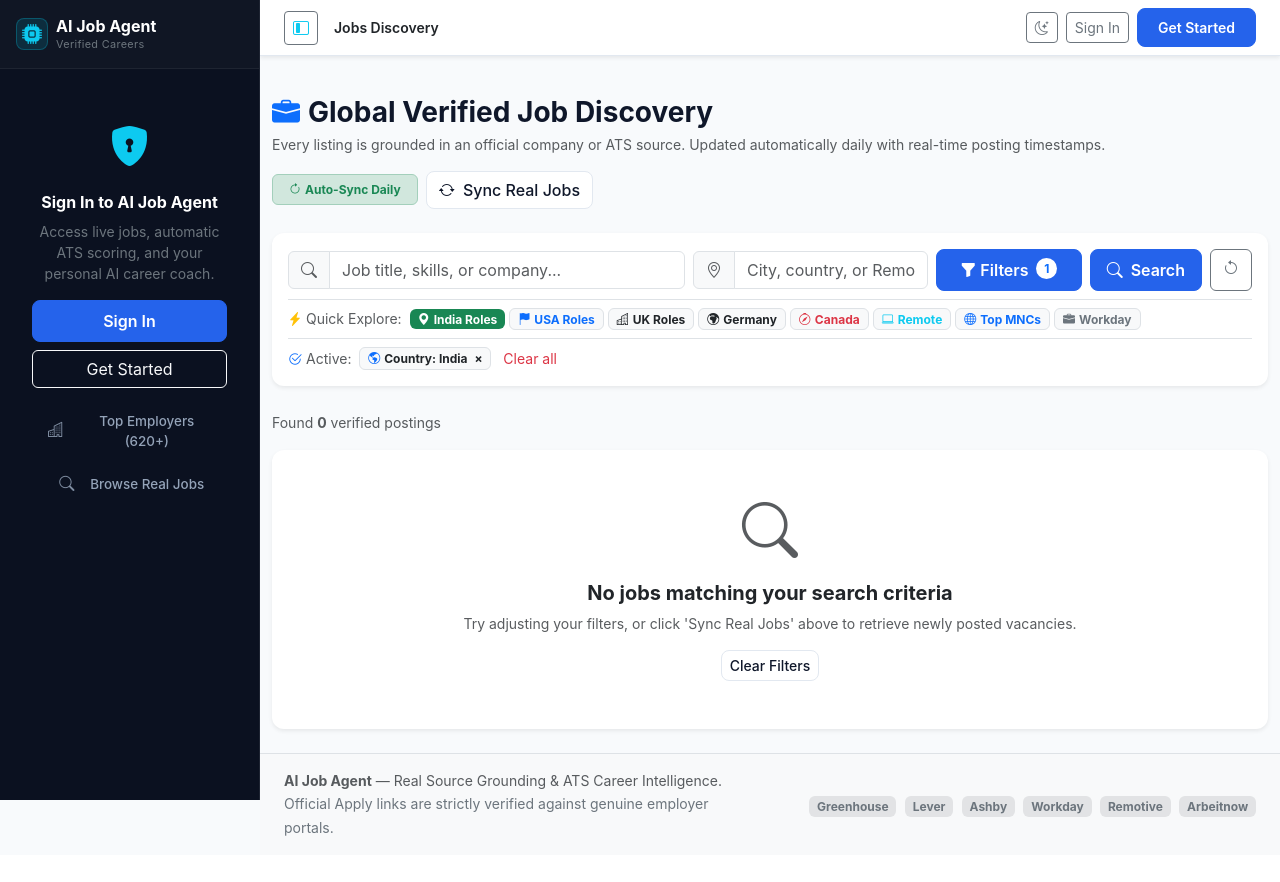
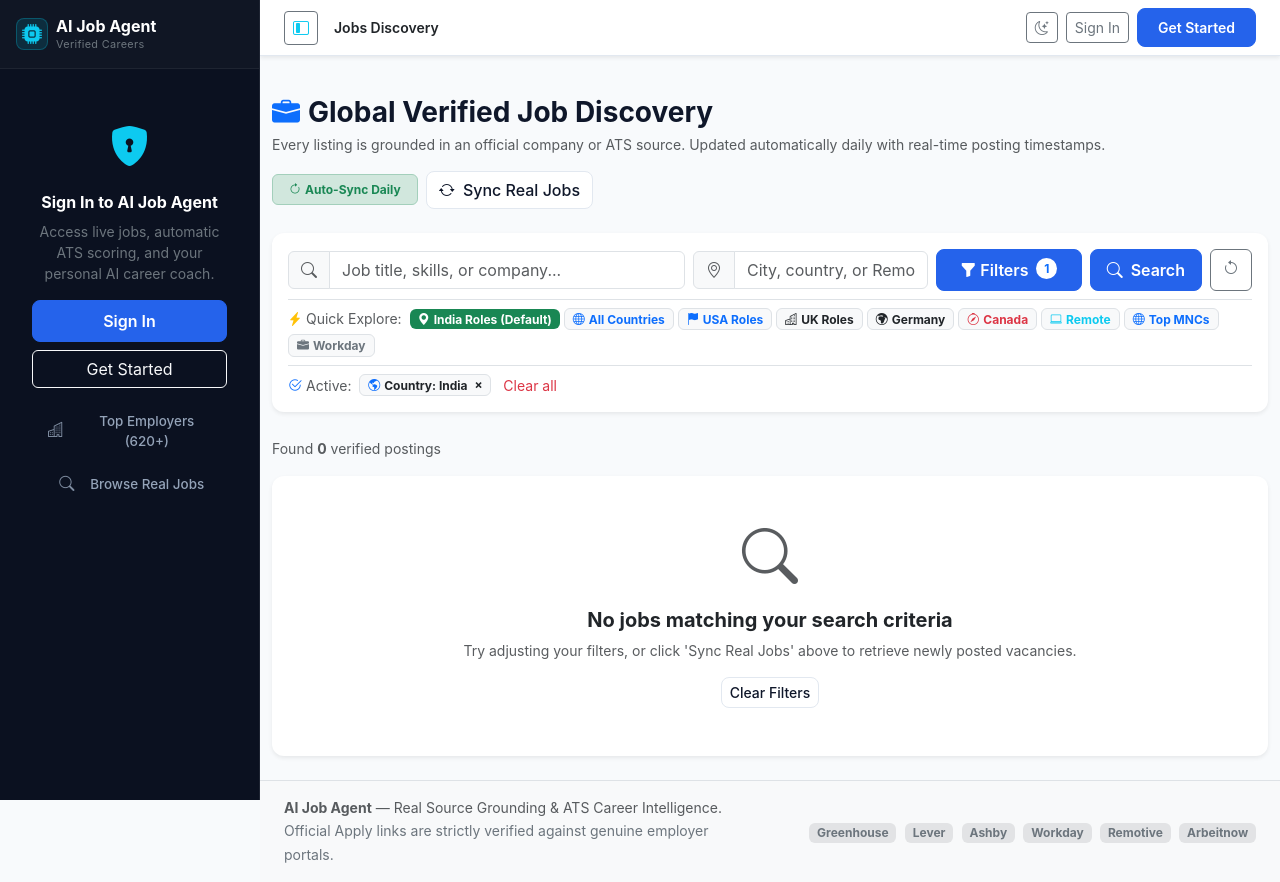
Before and after one commit to Vishnu-Sai-bit/MockAI-Career-Agent, a Flask app: page /jobs?country=India in a window 1280 px wide. Before the commit the page ends 836 px from the top, so only its background shows below. Run offline with Flask 3, Linux system fonts and the light colour scheme; data comes from the database, SQL or seed files in the repository; data that the repository does not hold is empty.

Commit message:
feat(filter): set India as the default country filter across discovery, routes, and UI controls

```diff
--- a/routes/job_routes.py
+++ b/routes/job_routes.py
@@ -17,7 +17,20 @@ jobs_bp = Blueprint("jobs", __name__)
 def list_jobs():
     keyword = request.args.get("q", "").strip()
     location = request.args.get("location", "").strip()
-    country = request.args.get("country", "all").strip()
+    country_arg = request.args.get("country")
+    if country_arg is not None:
+        country = country_arg.strip()
+        if not country:
+            country = "all"
+    else:
+        # Default to India; if authenticated candidate has explicitly set a foreign location in their profile, respect it
+        cand_loc = ""
+        if current_user.is_authenticated and current_user.candidate_profile:
+            cand_loc = (current_user.candidate_profile.location or "").lower()
+        if cand_loc and not any(k in cand_loc for k in ["india", "bengaluru", "bangalore", "hyderabad", "pune", "mumbai", "delhi", "noida", "chennai", "gurgaon", "kolkata"]):
+            country = "all"
+        else:
+            country = "India"
     work_mode = request.args.get("work_mode", "all")
     platform = request.args.get("platform", "all")
     exp_level = request.args.get("experience_level", "all")
--- a/templates/jobs.html
+++ b/templates/jobs.html
@@ -63,8 +63,11 @@
             <!-- Quick Explore Presets -->
             <div class="d-flex flex-wrap align-items-center gap-1 mt-2 pt-2 border-top">
                 <small class="text-muted me-1 fs-8"><i class="bi bi-lightning-charge-fill text-warning me-1"></i>Quick Explore:</small>
-                <a href="{{ url_for('jobs.list_jobs', country='India') }}" class="badge {% if country == 'India' %}bg-success text-white{% else %}bg-light text-success border{% endif %} text-decoration-none py-1 px-2">
-                    <i class="bi bi-geo-alt-fill me-1"></i>India Roles
+                <a href="{{ url_for('jobs.list_jobs', country='India') }}" class="badge {% if country in ['India', 'IN'] or not country %}bg-success text-white{% else %}bg-light text-success border{% endif %} text-decoration-none py-1 px-2">
+                    <i class="bi bi-geo-alt-fill me-1"></i>India Roles (Default)
+                </a>
+                <a href="{{ url_for('jobs.list_jobs', country='all') }}" class="badge {% if country == 'all' %}bg-primary text-white{% else %}bg-light text-primary border{% endif %} text-decoration-none py-1 px-2">
+                    <i class="bi bi-globe me-1"></i>All Countries
                 </a>
                 <a href="{{ url_for('jobs.list_jobs', country='United States') }}" class="badge {% if country in ['United States', 'US'] %}bg-primary text-white{% else %}bg-light text-primary border{% endif %} text-decoration-none py-1 px-2">
                     <i class="bi bi-flag-fill me-1"></i>USA Roles
@@ -96,7 +99,7 @@
                     {% if country and country != 'all' %}
                         <span class="badge bg-light text-dark border">
                             <i class="bi bi-globe-americas text-primary me-1"></i>Country: {{ country }}
-                            <a href="{{ url_for('jobs.list_jobs', q=keyword, location=location, work_mode=work_mode, platform=platform, experience_level=experience_level, date_posted=date_posted, sort_by=sort_by, company_type=company_type) }}" class="text-dark ms-1 text-decoration-none">&times;</a>
+                            <a href="{{ url_for('jobs.list_jobs', q=keyword, location=location, country='all', work_mode=work_mode, platform=platform, experience_level=experience_level, date_posted=date_posted, sort_by=sort_by, company_type=company_type) }}" class="text-dark ms-1 text-decoration-none" title="Show all countries">&times;</a>
                         </span>
                     {% endif %}
                     {% if company_type and company_type != 'all' %}
@@ -173,8 +176,8 @@
                             <i class="bi bi-globe-americas me-1 text-primary"></i>Country / Region
                         </label>
                         <select name="country" class="form-select form-select-sm">
-                            <option value="all" {% if country == 'all' or not country %}selected{% endif %}>All Countries & Regions</option>
-                            <option value="India" {% if country in ['India', 'IN'] %}selected{% endif %}>🇮🇳 India</option>
+                            <option value="India" {% if country in ['India', 'IN'] or not country or country == 'India' %}selected{% endif %}>🇮🇳 India (Default)</option>
+                            <option value="all" {% if country == 'all' %}selected{% endif %}>All Countries & Regions</option>
                             <option value="United States" {% if country in ['United States', 'US', 'USA'] %}selected{% endif %}>🇺🇸 United States</option>
                             <option value="United Kingdom" {% if country in ['United Kingdom', 'UK', 'GB'] %}selected{% endif %}>🇬🇧 United Kingdom</option>
                             <option value="Canada" {% if country in ['Canada', 'CA'] %}selected{% endif %}>🇨🇦 Canada</option>
```
Also changed, not shown: tests/test_country_filter.py (+9 -0 lines).
